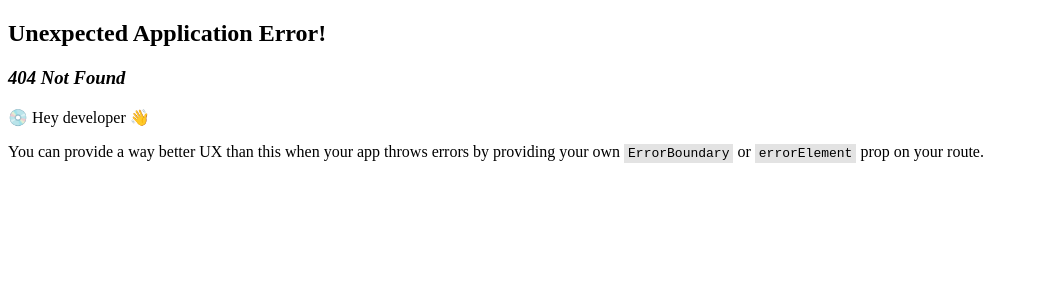
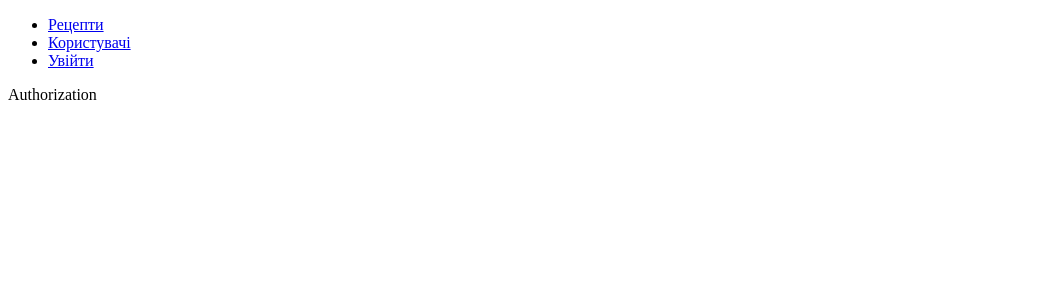
Before and after one commit to Kazarius40/react-test, a React (Vite) app: page /auth in a window 1280 px wide. Before the commit this address had no page. Shown: the top 300 px of the page, without its empty margins (0-1039 px from the left). Built offline with nearby package versions, Linux system fonts and the light colour scheme.

Commit message:
Додав menu - початок

```diff
--- /dev/null
+++ b/src/components/Authorization.tsx
@@ -0,0 +1,7 @@
+export const Authorization = () => {
+    return (
+        <>
+            Authorization
+        </>
+    );
+};
--- /dev/null
+++ b/src/components/HomePage.tsx
@@ -0,0 +1,7 @@
+export const HomePage = () => {
+    return (
+        <>
+            HomePage
+        </>
+    );
+};
--- /dev/null
+++ b/src/components/Menu.tsx
@@ -0,0 +1,13 @@
+import {Link} from "react-router-dom";
+
+export const Menu = () => {
+    return (
+        <nav>
+            <ul>
+                <li><Link to="/recipes">Рецепти</Link></li>
+                <li><Link to="/users">Користувачі</Link></li>
+                <li><Link to="/auth">Увійти</Link></li>
+            </ul>
+        </nav>
+    );
+};
--- /dev/null
+++ b/src/components/Recipes.tsx
@@ -0,0 +1,7 @@
+export const Recipes = () => {
+    return (
+        <>
+            Recipes
+        </>
+    );
+};
--- /dev/null
+++ b/src/components/Users.tsx
@@ -0,0 +1,7 @@
+export const Users = () => {
+    return (
+        <>
+            Users
+        </>
+    );
+};
--- a/src/layouts/MainLayout.tsx
+++ b/src/layouts/MainLayout.tsx
@@ -1,7 +1,11 @@
+import {Outlet} from "react-router-dom";
+import {Menu} from "../components/Menu.tsx";
+
 export const MainLayout = () => {
     return (
         <>
-            menu
+            <Menu/>
+            <Outlet/>
         </>
     );
 };
--- a/src/router/router.tsx
+++ b/src/router/router.tsx
@@ -1,6 +1,19 @@
 import {createBrowserRouter} from "react-router-dom";
 import {MainLayout} from "../layouts/MainLayout.tsx";
+import {HomePage} from "../components/HomePage.tsx";
+import {Authorization} from "../components/Authorization.tsx";
+import {Users} from "../components/Users.tsx";
+import {Recipes} from "../components/Recipes.tsx";
 
 export const routes = createBrowserRouter([
-    {path: "/", element: <MainLayout/>},
+    {
+        path: '/',
+        element: <MainLayout/>,
+        children: [
+            { index: true, element: <HomePage/> },
+            { path: 'auth', element: <Authorization/> },
+            { path: 'users', element: <Users/> },
+            { path: 'recipes', element: <Recipes/> },
+        ],
+    },
 ])
```
